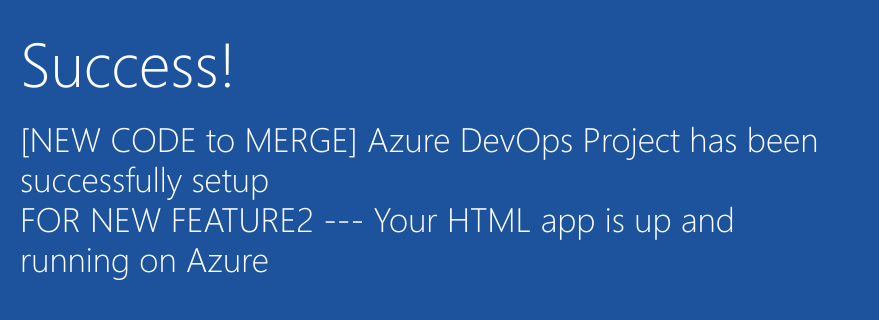
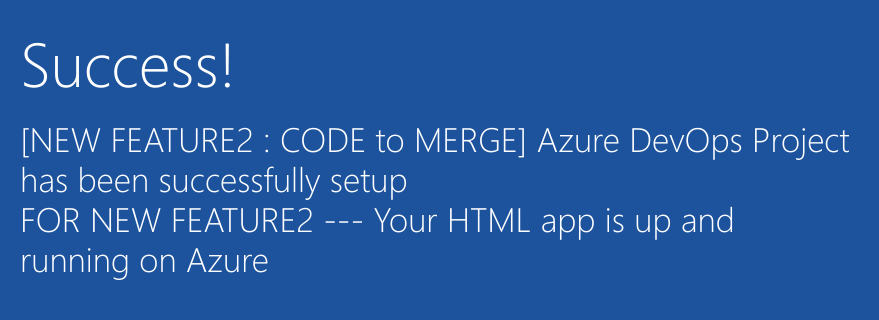
Before and after one commit to vsutar/projectRepo, a plain HTML site: page sample-project/index.html in a window 1280 px wide. Shown: the part 352-672 px from the top of the page, 205-1084 px from the left. Drawn offline with Linux system fonts and the light colour scheme.

Commit message:
commiting SECOND for merge CONFLICT from local FROM NEW FEATURE2 Branch

```diff
--- a/sample-project/index.html
+++ b/sample-project/index.html
@@ -19,7 +19,7 @@
         </div>
             <div class="content-body">
                 <div class="success-text">Success!</div>
-                <div class="description line-1"> [NEW CODE to MERGE] Azure DevOps Project has been successfully setup</div>
+                <div class="description line-1"> [NEW FEATURE2 : CODE to MERGE] Azure DevOps Project has been successfully setup</div>
                 <div class="description line-2"> FOR NEW FEATURE2 --- Your HTML app is up and running on Azure</div>
                 <div class="next-steps-container">
                     <div class="next-steps-header">Next up</div>
```
